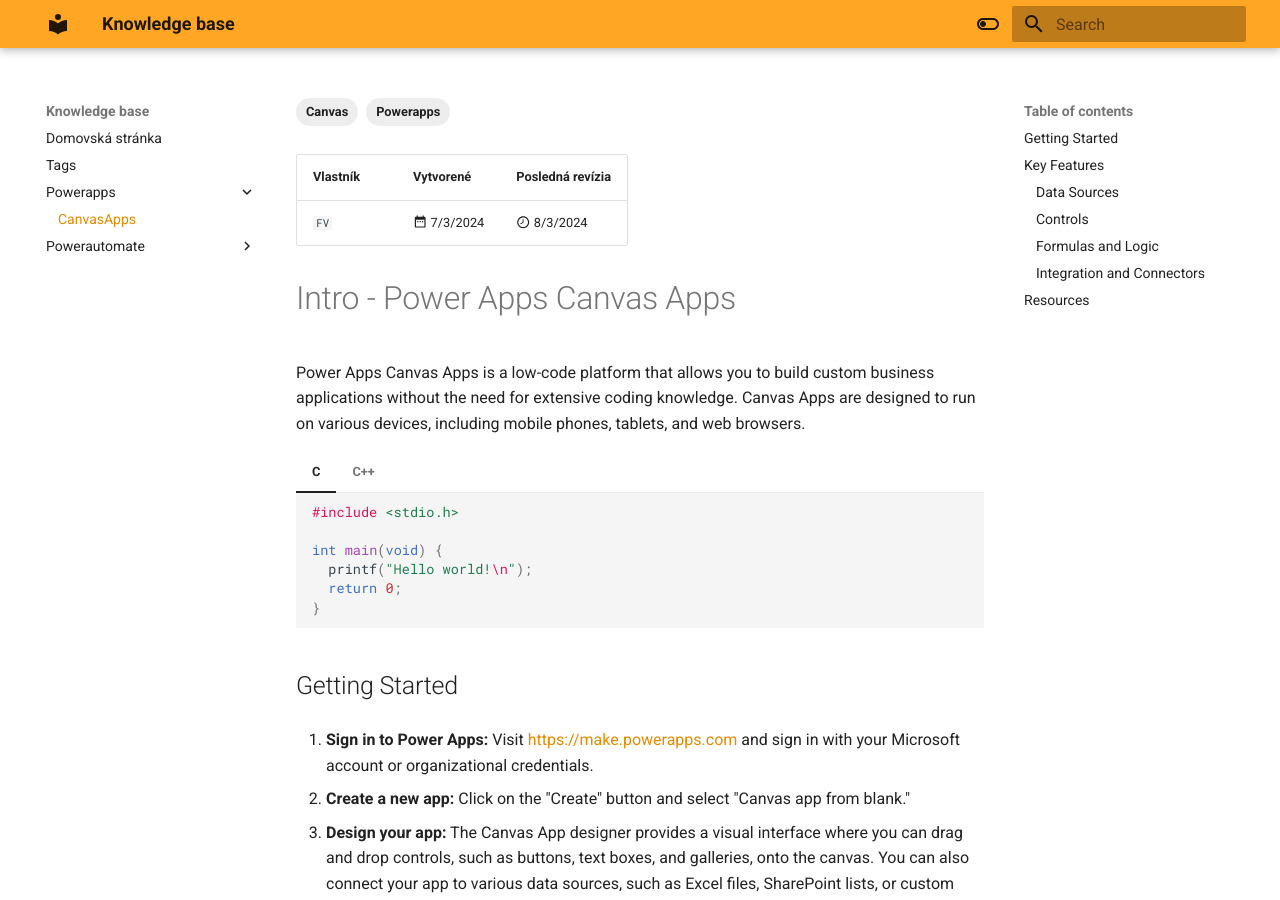
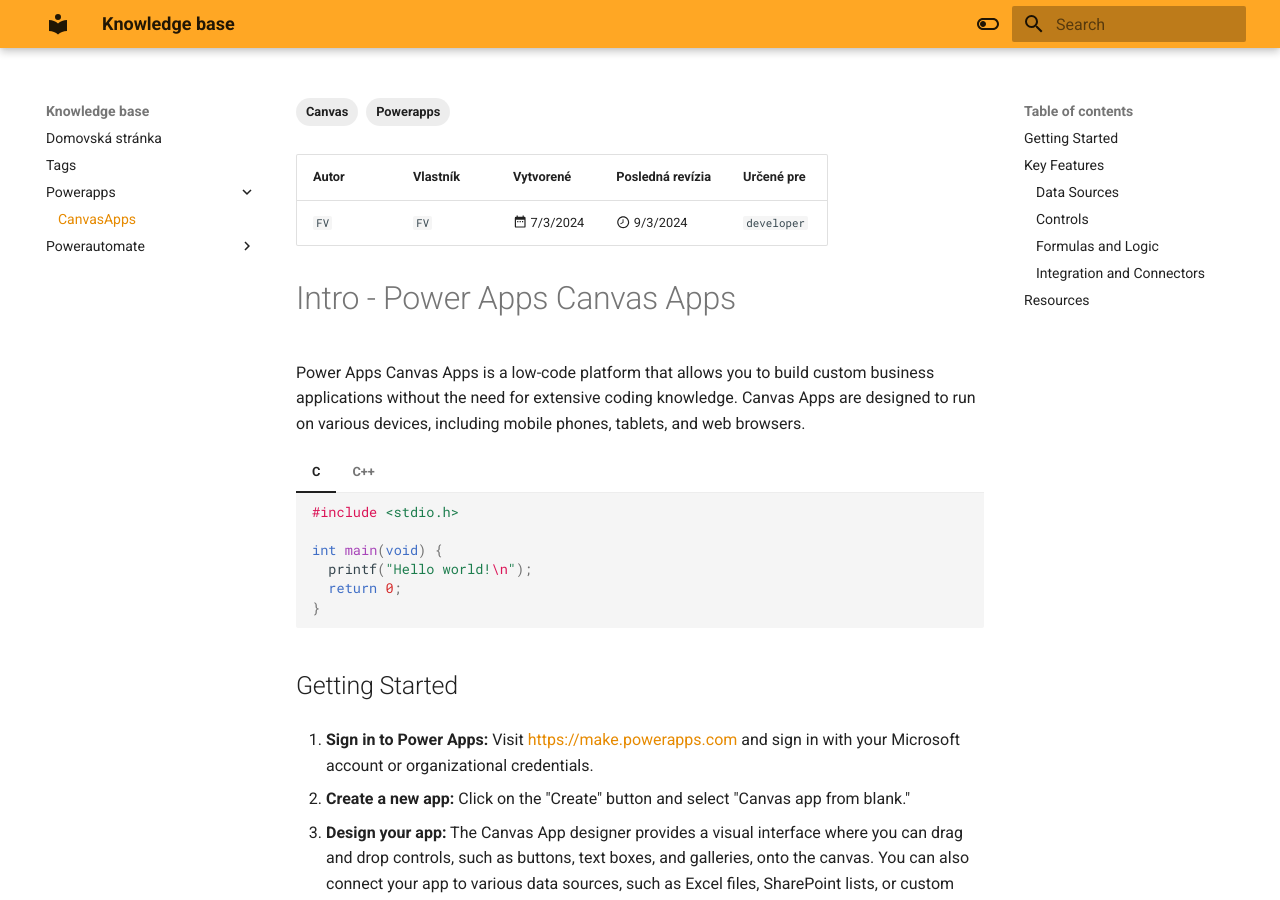
Before and after one commit to fvigh/kb, an MkDocs documentation site: the page built from docs/Powerapps/CanvasApps.md, in a window 1280 px wide and 900 px high. Built offline with MkDocs 1.6.1 and Material for MkDocs 9.7.7, drawn with Linux system fonts in a browser that asks for light colours.

Commit message:
Update CanvasApps.md

```diff
--- a/docs/Powerapps/CanvasApps.md
+++ b/docs/Powerapps/CanvasApps.md
@@ -6,9 +6,9 @@
   - Powerapps
   - Canvas
 ---
-| Vlastník    | Vytvorené                            | Posledná revízia                             |
-| ----------- | ------------------------------------ | -------------------------------------------- |
-| `FV`        | :material-calendar-range:  7/3/2024  | :material-clock-time-eight-outline: 8/3/2024 |
+| Autor | Vlastník    | Vytvorené                            | Posledná revízia                             | Určené pre |
+| ----- | ----------- | ------------------------------------ | -------------------------------------------- | ---------- |
+| `FV`  | `FV`        | :material-calendar-range:  7/3/2024  | :material-clock-time-eight-outline: 9/3/2024 | `developer`|
 
 
 # Intro - Power Apps Canvas Apps
```
